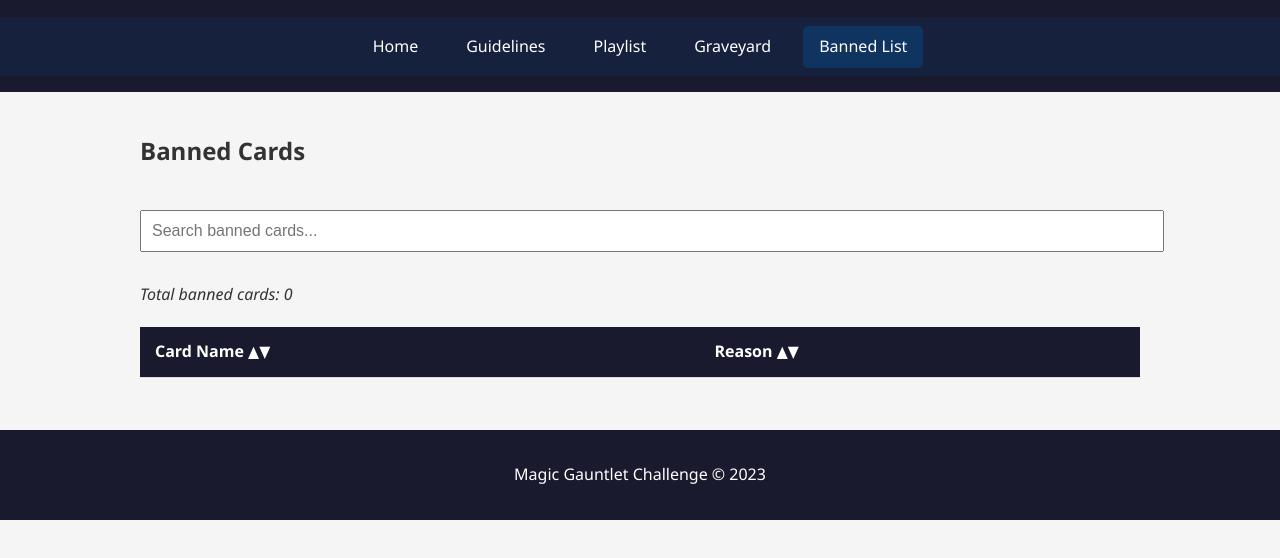
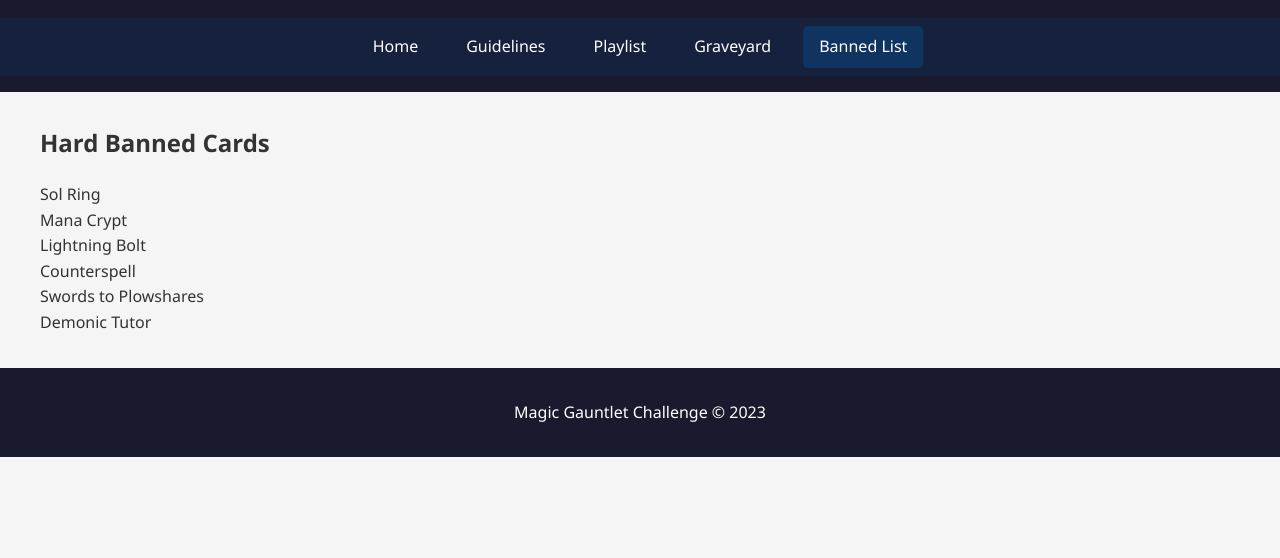
Before and after one commit to sinjecht1978/Magic-Gauntlet-, a plain HTML site: page banned.html in a window 1280 px wide. Shown: the part 92-650 px from the top of the page. Drawn offline with Linux system fonts and the light colour scheme.

Commit message:
Update banned.html

```diff
--- a/banned.html
+++ b/banned.html
@@ -5,56 +5,6 @@
     <meta name="viewport" content="width=device-width, initial-scale=1.0">
     <title>Banned List | Magic Gauntlet</title>
     <link rel="stylesheet" href="css/style.css">
-  <style>
-    /* Additional styles for banned list page */
-    .banned-container {
-      max-width: 1000px;
-      margin: 0 auto;
-      padding: 20px;
-    }
-
-    .search-box {
-      margin: 20px 0;
-      padding: 10px;
-      width: 100%;
-      font-size: 16px;
-    }
-
-    .banned-table {
-      width: 100%;
-      border-collapse: collapse;
-      margin-top: 20px;
-    }
-
-    .banned-table th, .banned-table td {
-      padding: 12px 15px;
-      text-align: left;
-      border-bottom: 1px solid #ddd;
-    }
-
-    .banned-table th {
-      background-color: #1a1a2e;
-      color: white;
-      position: sticky;
-      top: 0;
-    }
-
-    .banned-table tr:hover {
-      background-color: #f5f5f5;
-    }
-
-    .card-count {
-      margin: 10px 0;
-      font-style: italic;
-    }
-
-    @media (max-width: 768px) {
-      .banned-table {
-        display: block;
-        overflow-x: auto;
-      }
-    }
-  </style>
 </head>
 <body>
     <header>
@@ -68,24 +18,9 @@
         </nav>
     </header>
 
-  <main class="banned-container">
-    <h2>Banned Cards</h2>
-
-    <input type="text" id="searchInput" class="search-box" placeholder="Search banned cards..." title="Type in a card name">
-
-    <div class="card-count">Total banned cards: <span id="cardCount">0</span></div>
-
-    <table class="banned-table">
-      <thead>
-        <tr>
-          <th onclick="sortTable(0)">Card Name ▲▼</th>
-          <th onclick="sortTable(1)">Reason ▲▼</th>
-        </tr>
-      </thead>
-      <tbody id="bannedTableBody">
-        <!-- Cards will be inserted here by JavaScript -->
-      </tbody>
-    </table>
+    <main>
+        <h2>Hard Banned Cards</h2>
+        <div id="banned-cards-container"></div>
     </main>
 
     <footer>
@@ -93,80 +28,23 @@
     </footer>
 
     <script>
-    // YOUR BANNED LIST ARRAY - PASTE YOUR EXISTING LIST HERE:
-    const bannedCards = [
+        // Hard banned cards array
+        const HARD_BANNED = [
+            "Sol Ring",
+            "Mana Crypt",
             "Lightning Bolt",
             "Counterspell",
             "Swords to Plowshares",
-      "Demonic Tutor",
-      "Sol Ring",
-      "Mana Crypt",
-      "Ancestral Recall",
-      // ... ADD ALL YOUR BANNED CARDS HERE ...
+            "Demonic Tutor"
         ];
 
-    // Optional: Add reasons for banning (if you have them)
-    const banReasons = {
-      "Lightning Bolt": "Too efficient damage spell",
-      "Counterspell": "Unconditional counter for too little mana",
-      // ... add more reasons as needed ...
-    };
-
-    // Initialize the table
+        // Display banned cards
         document.addEventListener('DOMContentLoaded', function() {
-      populateBannedList();
-      setupSearch();
+            const container = document.getElementById('banned-cards-container');
+            container.innerHTML = HARD_BANNED.map(card =>
+                `<div class="banned-card">${card}</div>`
+            ).join('');
         });
-
-    function populateBannedList() {
-      const tableBody = document.getElementById('bannedTableBody');
-      tableBody.innerHTML = '';
-
-      bannedCards.forEach(card => {
-        const row = document.createElement('tr');
-        row.innerHTML = `
-          <td>${card}</td>
-          <td>${banReasons[card] || 'Competitive staple'}</td>
-        `;
-        tableBody.appendChild(row);
-      });
-
-      document.getElementById('cardCount').textContent = bannedCards.length;
-    }
-
-    function setupSearch() {
-      const searchInput = document.getElementById('searchInput');
-      searchInput.addEventListener('keyup', function() {
-        const filter = searchInput.value.toUpperCase();
-        const table = document.getElementById('bannedTableBody');
-        const rows = table.getElementsByTagName('tr');
-
-        for (let i = 0; i < rows.length; i++) {
-          const cardName = rows[i].getElementsByTagName('td')[0].textContent.toUpperCase();
-          if (cardName.indexOf(filter) > -1) {
-            rows[i].style.display = "";
-          } else {
-            rows[i].style.display = "none";
-          }
-        }
-      });
-    }
-
-    function sortTable(columnIndex) {
-      const table = document.getElementById('bannedTableBody');
-      const rows = Array.from(table.getElementsByTagName('tr'));
-      const isAsc = table.getAttribute('data-sort-asc') === 'true';
-
-      rows.sort((a, b) => {
-        const aText = a.getElementsByTagName('td')[columnIndex].textContent;
-        const bText = b.getElementsByTagName('td')[columnIndex].textContent;
-        return isAsc ? aText.localeCompare(bText) : bText.localeCompare(aText);
-      });
-
-      // Clear table
-      table.innerHTML = '';
-
-      // Re-add sorted rows
-      rows.forEach(row => table.appendChild(row));
-
-      // Toggle sort directi
+    </script>
+</body>
+</html>
```
Lines whose indentation alone changed are shown as unchanged.
